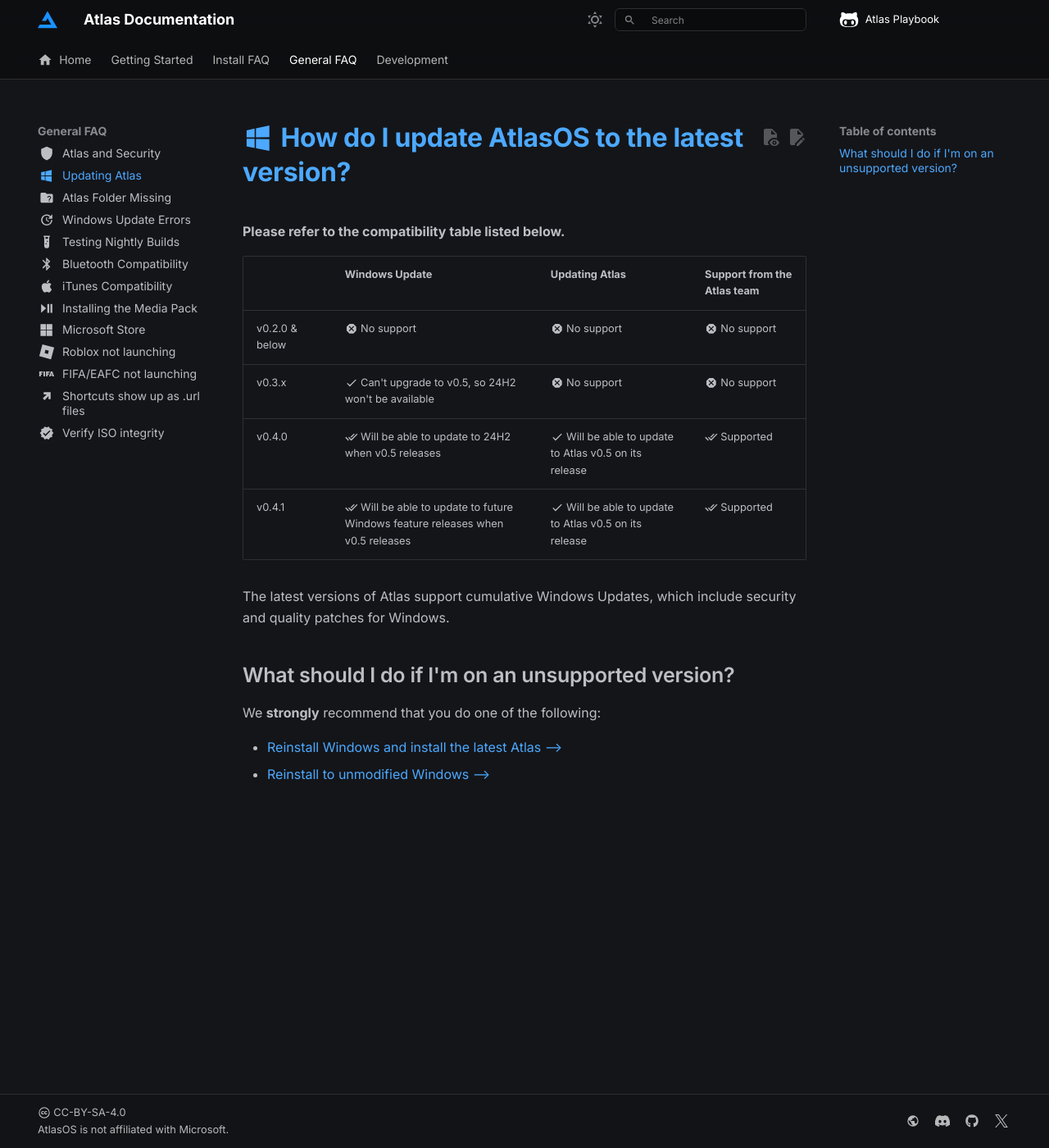
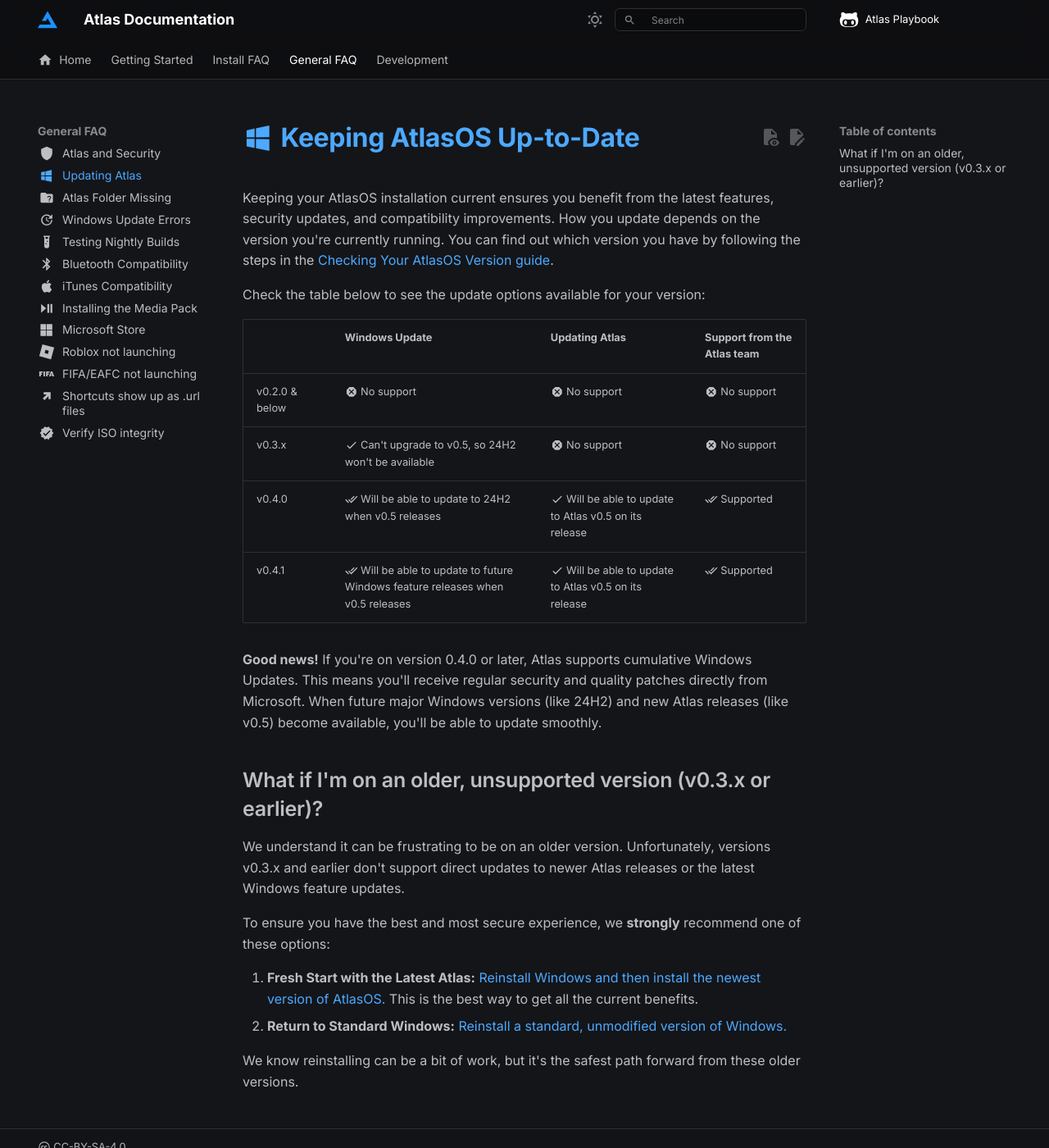
Before and after one commit to Atlas-OS/docs, an MkDocs documentation site: the page built from docs/general-faq/updating-atlas.md, in a window 1280 px wide and 1400 px high. Shown: the whole window at 82% size. Built offline with MkDocs 1.6.1 and Material for MkDocs 9.7.7, drawn with Linux system fonts in a browser that asks for light colours; some web fonts are replaced; comment, search, counter and statistics services are not loaded.

Commit message:
feat: update AtlasOS update guide with new information and clarity on version compatibility

```diff
--- a/docs/general-faq/updating-atlas.md
+++ b/docs/general-faq/updating-atlas.md
@@ -3,9 +3,11 @@ description: How do I update AtlasOS to the latest version?
 icon: material/microsoft-windows
 ---
 
-# :material-microsoft-windows: How do I update AtlasOS to the latest version?
+# :material-microsoft-windows: Keeping AtlasOS Up-to-Date
 
-**Please refer to the compatibility table listed below.**
+Keeping your AtlasOS installation current ensures you benefit from the latest features, security updates, and compatibility improvements. How you update depends on the version you're currently running. You can find out which version you have by following the steps in the [Checking Your AtlasOS Version guide](./checking-atlas-version.md).
+
+Check the table below to see the update options available for your version:
 
 |                | Windows Update                                                                                    | Updating Atlas                                                       | Support from the Atlas team         |
 | -------------- | ------------------------------------------------------------------------------------------------- | -------------------------------------------------------------------- | ----------------------------------- |
@@ -14,11 +16,15 @@ icon: material/microsoft-windows
 | v0.4.0         | :material-check-all: Will be able to update to 24H2 when v0.5 releases                            | :material-check: Will be able to update to Atlas v0.5 on its release | :material-check-all: Supported      |
 | v0.4.1         | :material-check-all: Will be able to update to future Windows feature releases when v0.5 releases | :material-check: Will be able to update to Atlas v0.5 on its release | :material-check-all: Supported      |
 
-The latest versions of Atlas support cumulative Windows Updates, which include security and quality patches for Windows.
+**Good news!** If you're on version 0.4.0 or later, Atlas supports cumulative Windows Updates. This means you'll receive regular security and quality patches directly from Microsoft. When future major Windows versions (like 24H2) and new Atlas releases (like v0.5) become available, you'll be able to update smoothly.
 
-## What should I do if I'm on an unsupported version?
+## What if I'm on an older, unsupported version (v0.3.x or earlier)?
 
-We **strongly** recommend that you do one of the following:
+We understand it can be frustrating to be on an older version. Unfortunately, versions v0.3.x and earlier don't support direct updates to newer Atlas releases or the latest Windows feature updates.
 
-- [Reinstall Windows and install the latest Atlas -->](../getting-started/installation.md)
-- [Reinstall to unmodified Windows -->](../getting-started/reverting-atlas.md)
+To ensure you have the best and most secure experience, we **strongly** recommend one of these options:
+
+1.  **Fresh Start with the Latest Atlas:** [Reinstall Windows and then install the newest version of AtlasOS.](../getting-started/installation.md) This is the best way to get all the current benefits.
+2.  **Return to Standard Windows:** [Reinstall a standard, unmodified version of Windows.](../getting-started/reverting-atlas.md)
+
+We know reinstalling can be a bit of work, but it's the safest path forward from these older versions.
```
